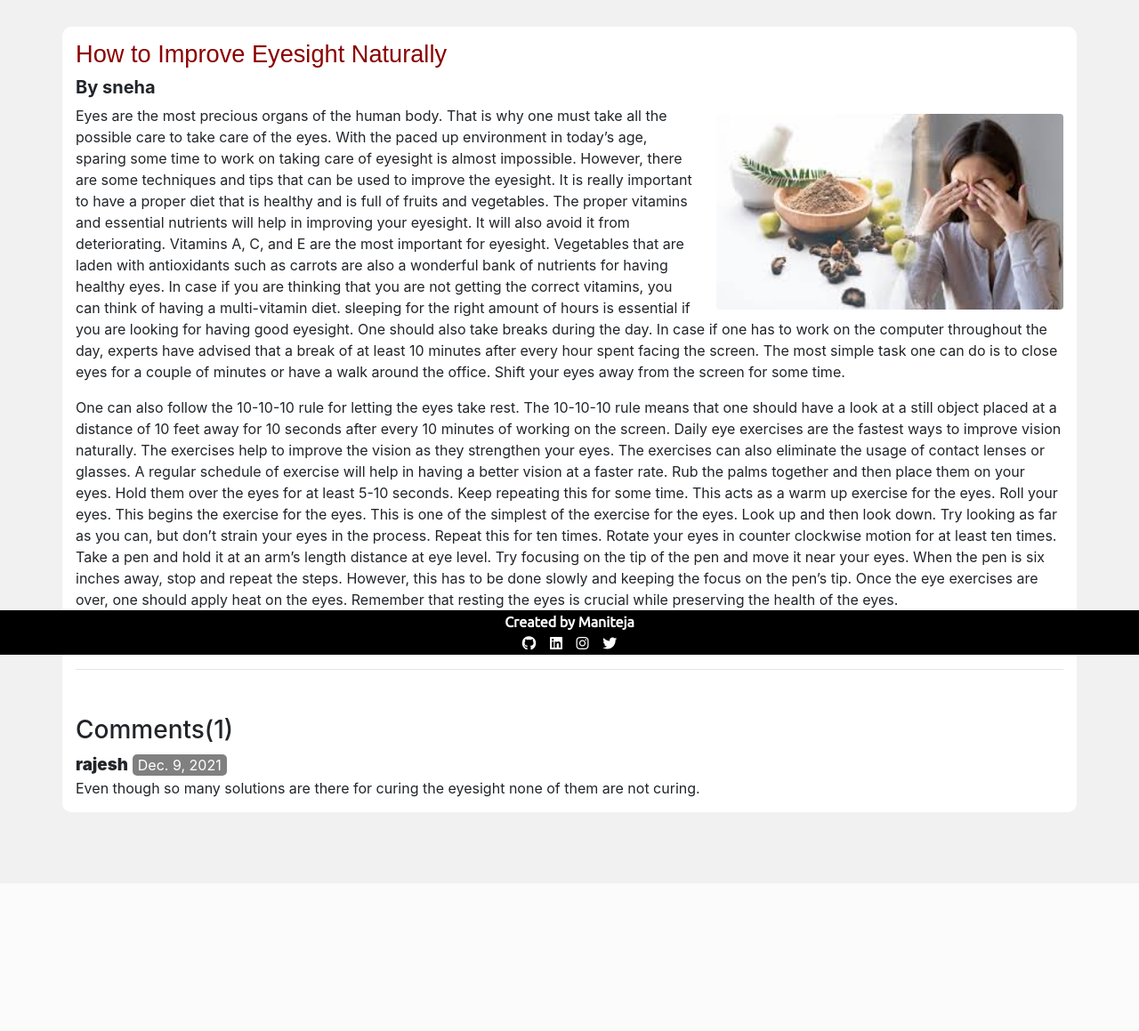
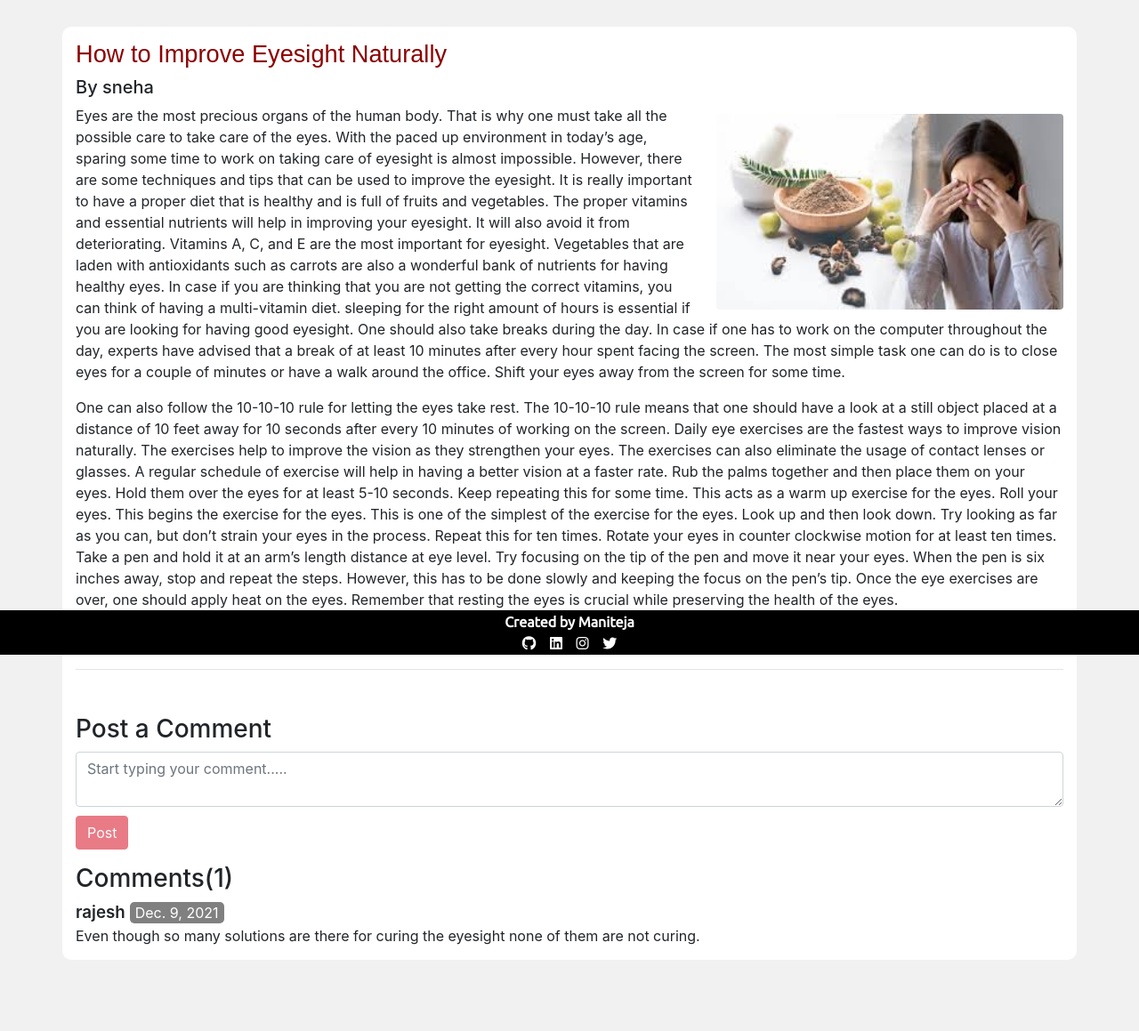
Before and after one commit to katammaniteja/Blogger, a Django app: a page that uses blog_app/templates/blog_details.html in a window 1280 px wide. Shown: the part 64-1223 px from the top of the page at 89% size. Before the commit the page ends 960 px from the top, so only its background shows below. Run offline with Django 3.2, Linux system fonts and the light colour scheme; data comes from the database, SQL or seed files in the repository; some libraries are stand-ins or nearby versions.

Commit message:
Add files via upload

```diff
--- a/blog_app/templates/blog_details.html
+++ b/blog_app/templates/blog_details.html
@@ -7,7 +7,7 @@
 <div class="row">
     <div class="col col-12">
         <h3 class="title">{{blog.blog_title}}</h3>
-        <h5><strong>By {{blog.author}}</strong> </h5>
+        <h5>By {{blog.author}}</h5>
 
     </div>
     <div class="col col-12">
@@ -35,6 +35,17 @@
             </div>
         </form>
         {% else %}
+        <form method="post" id="cmtForm">
+            <div class="form-group">
+                <h3>Post a Comment</h3>
+                <textarea type="text" name="comment" required placeholder="Start typing your comment....."
+                    class="form-control" id="cmtPOP"></textarea>
+                {% csrf_token %}
+                <div>
+                    <button type="submit" class="btn btn-danger cmt_submit" disabled>Post</button>
+                </div>
+            </div>
+        </form>
         {% endif %}
     </div>
     <div class="col-12">
@@ -42,7 +53,7 @@
         {% if blog.blog_comment.all %}
         {% for comment in blog.blog_comment.all %}
         <div>
-            <span class="cmt_user"><strong>{{comment.user}}</strong></span><span class="cmt_date">{{comment.comment_date}}</span>
+            <span class="cmt_user">{{comment.user}}</span><span class="cmt_date">{{comment.comment_date}}</span>
             <br>
             {{comment.comment}}
         </div>
@@ -52,17 +63,10 @@
         {% endif %}
     </div>
 </div>
-<div class=" modal fade" id="Modal">
-    <div class="modal-dialog" role="document">
-        <div class="modal-content">
-            <div class="modal-body">
-                Are you sure want to delete?
-            </div>
-            <div class="modal-footer">
-                <a href="{% url 'blog_app:delete_blog' pk=blog.pk %}" class="btn btn-secondary">Yes</a>
-                <button type="button" class="btn btn-light" data-dismiss="modal">No</button>
-            </div>
-        </div>
-    </div>
-</div>
+<script>
+    document.getElementById("cmtPOP").addEventListener('focus', () => {
+        console.log("You clicked");
+        swal("OOPS!","Please login to comment", "error");
+    })
+</script>
 {% endblock %}
```
